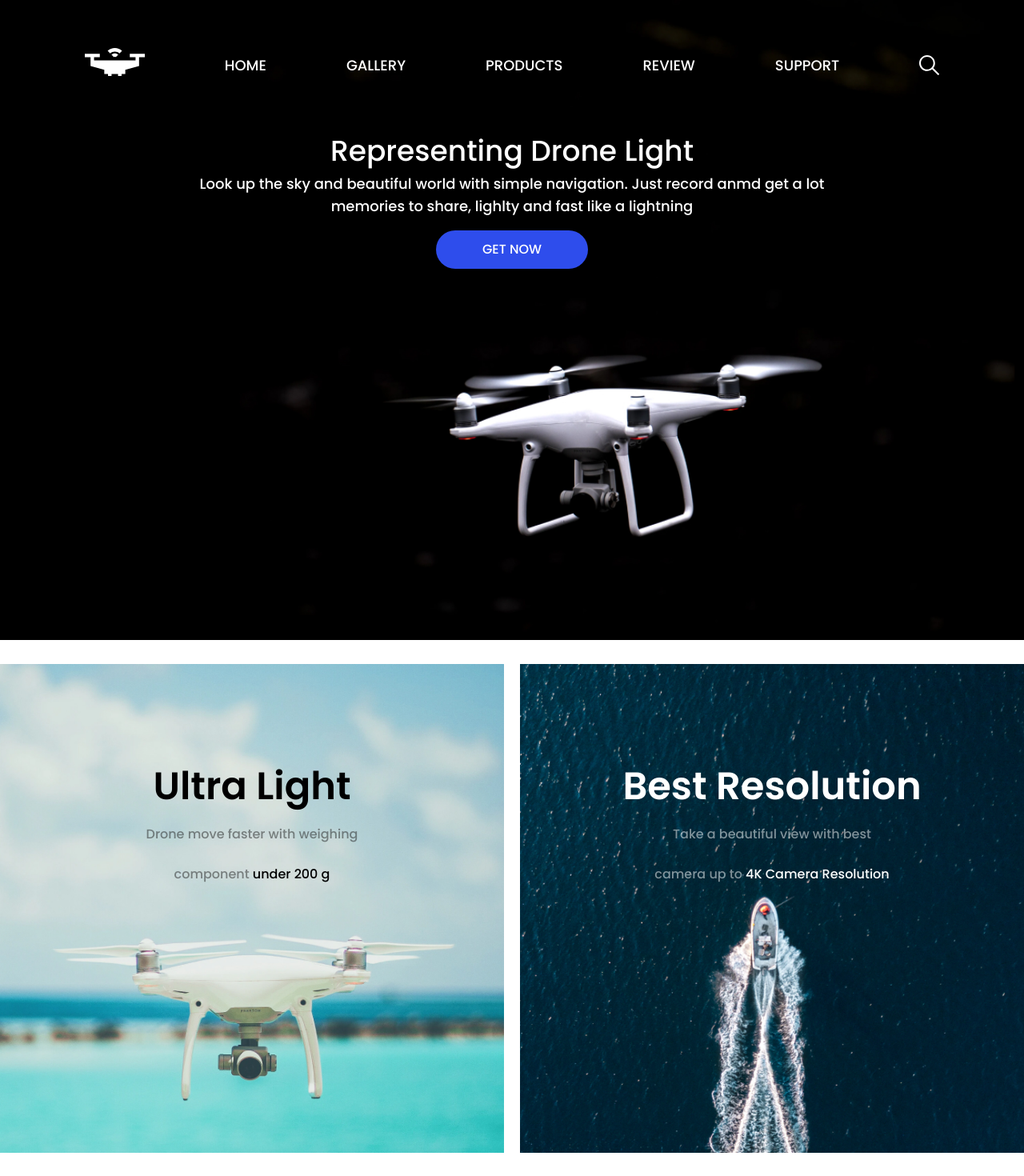
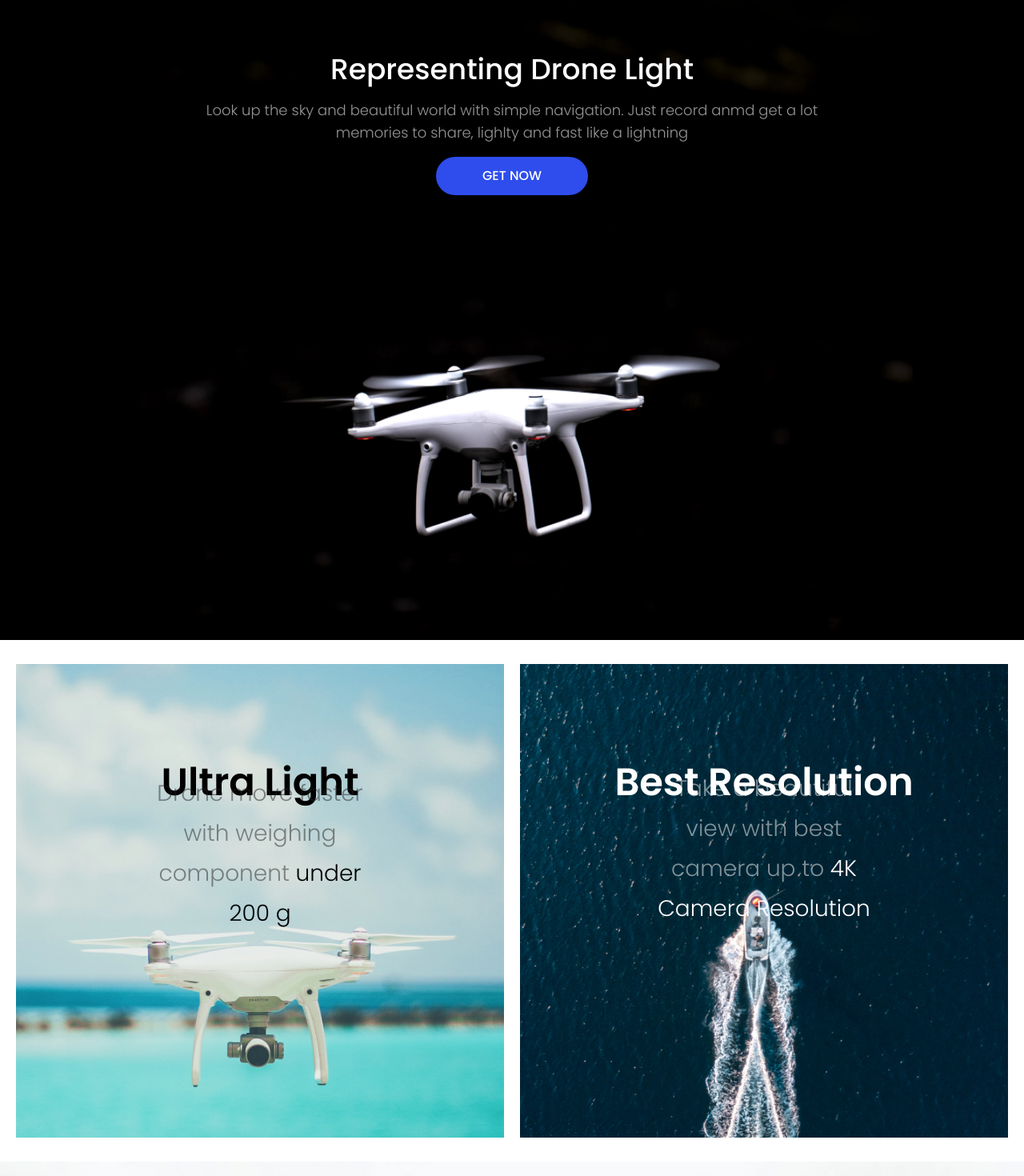
Before and after one commit to rwndy/RevivalTV-Frontend, a Next.js app: page / in a window 1280 px wide. Shown: the top 1470 px of the page at 80% size. Built offline with nearby package versions, Linux system fonts and the light colour scheme.

Commit message:
mobile first design

```diff
--- a/src/components/Hero/index.js
+++ b/src/components/Hero/index.js
@@ -2,17 +2,19 @@ import { NavbarComponent } from ".."
 
 const HeroComponent = () => {
   return (
-    <div className="bg-[url('/assets/images/hero-image.png')] h-screen bg-cover">
-      <NavbarComponent />
+    <div className="bg-[url('/assets/images/hero-image.png')] lg:h-screen md:h-screen xl:h-screen 2xl:h-screen h-screen bg-cover bg-center">
+      {/* <NavbarComponent /> */}
       <div className="container mx-auto">
-        <h1 className="text-white text-center text-[36px] leading-[54px] mt-[60px] font-medium">Representing Drone Light</h1>
-
-        <div className="w-2/3 mx-auto">
-          <p className="text-white text-center text-light-gray-2 text-lg">Look up the  sky and beautiful world with simple navigation. Just record anmd get a lot memories to share, lighlty and fast like a lightning</p>
+        <div className="w-[273px] mx-auto xl:w-full lg:w-full md:w-full mb-13 xl:mb-4 lg:mb-14 md:mb-14">
+          <h1 className="text-white text-center text-[36px] xl:leading-[54px] xl:pt-[60px] pt-[50px] font-medium leading-[51px]">Representing Drone Light</h1>
         </div>
 
-        <div className="container justify-center flex mt-7">
-          <button className="uppercase bg-primary-blue text-white py-5 px-[58px] rounded-L">
+        <div className="md:w-2/3 lg:w-2/3 xl:w-2/3 mx-auto w-3/4 mb-13 md:mb-7 lg:mb-7 xl:mb-7">
+          <p className="text-center xl:text-light-gray-2 text-lg text-gray font-light">Look up the  sky and beautiful world with simple navigation. Just record anmd get a lot memories to share, lighlty and fast like a lightning</p>
+        </div>
+
+        <div className="container justify-center flex">
+          <button className="uppercase bg-primary-blue text-white xl:py-5 xl:px-[58px] rounded-L py-5 px-8">
             Get Now
           </button>
         </div>
--- a/src/components/Navbar/index.js
+++ b/src/components/Navbar/index.js
@@ -12,36 +12,37 @@ const NavbarComponent = () => {
   ]
 
   return (
-    <nav className="container mx-auto">
-      <ul className="pt-[60px] flex gap-[100px] items-center justify-center">
-        <Link href={"/"}>
-          <a>
-            <Image
-              src={'/assets/icons/logo.svg'}
-              alt="logo icon"
-              width={75}
-              height={35}
-            />
-          </a>
-        </Link>
-            {
-              list_navbar.map((list, idx) => (
-                <li key={idx + 1}>
-                  <Link href={list.slug}>
-                    <a className="text-white font-medium text-[18px] leading-[27px] uppercase">{list.name}</a>
-                  </Link>
-                </li>
-              ))
-            }
-          <Image
-            src={'/assets/icons/icon-search.svg'}
-            alt="icon search"
-            width={25}
-            height={25}
-            className="cursor-pointer"
-          />
-      </ul>
-    </nav>
+    <div></div>
+    // <nav className="container mx-auto">
+    //   <ul className="pt-[60px] flex gap-[100px] items-center justify-center">
+    //     <Link href={"/"}>
+    //       <a>
+    //         <Image
+    //           src={'/assets/icons/logo.svg'}
+    //           alt="logo icon"
+    //           width={75}
+    //           height={35}
+    //         />
+    //       </a>
+    //     </Link>
+    //         {
+    //           list_navbar.map((list, idx) => (
+    //             <li key={idx + 1}>
+    //               <Link href={list.slug}>
+    //                 <a className="text-white font-medium text-[18px] leading-[27px] uppercase">{list.name}</a>
+    //               </Link>
+    //             </li>
+    //           ))
+    //         }
+    //       <Image
+    //         src={'/assets/icons/icon-search.svg'}
+    //         alt="icon search"
+    //         width={25}
+    //         height={25}
+    //         className="cursor-pointer"
+    //       />
+    //   </ul>
+    // </nav>
   )
 }
 
--- /dev/null
+++ b/src/components/SectionAboutProduct/index.js
@@ -0,0 +1,51 @@
+import Image from "next/image"
+
+const SectionAboutProduct = () => {
+  return (
+    <div className="bg-cream h-auto">
+      <div className="grid grid-cols-1">
+        <Image
+          src={'/assets/images/benefit_feature_image.png'}
+          alt="benefit_feature_image pict"
+          width={342}
+          height={358}
+          layout="responsive"
+          quality={100}
+        />
+        <div className="container px-[35px]">
+         <h3 className="text-center text-dark-gray font-semibold text-[36px] leading-[54px] mt-8 mb-10">Why Drone Light?</h3>
+         <p className="text-center text-[24px] leading-[44px] font-light">We provide a best self drone easy to use and operate. With auto pilot, the device will take a beautiful view for the best of flying operation.</p>
+
+         <div className="mt-[37px] grid grid-cols-2 gap-[88px]">
+
+           <div>
+             <h4 className="text-center text-[36px] leading-[54px] font-semibold">4K</h4>
+             <p className="text-center text-[20px] font-light">Camera Resolution</p>
+           </div>
+
+           <div>
+             <h4 className="text-center text-[36px] leading-[54px] font-semibold">2 TB</h4>
+             <p className="text-center text-[20px] font-light">Storage Capacity</p>
+           </div>
+
+         </div>
+
+         <div className="grid grid-cols-2 mt-[69px] mb-[48px] gap-[57px]">
+          <div>
+             <h4 className="text-center text-[36px] leading-[54px] font-semibold">60 m/s</h4>
+             <p className="text-center text-[20px] font-light">Super Max Speed</p>
+           </div>
+
+           <div>
+             <h4 className="text-center text-[36px] leading-[54px] font-semibold">30 mins</h4>
+             <p className="text-center text-[20px] font-light">Long Flight Time</p>
+           </div>
+         </div>
+
+        </div>
+      </div>
+    </div>
+  )
+}
+
+export default SectionAboutProduct
--- a/src/components/SectionFeature/index.js
+++ b/src/components/SectionFeature/index.js
@@ -2,8 +2,8 @@ import Image from "next/image"
 
 const SectionFeature = () => {
   return (
-    <div className="mt-14 xl:mx-auto xl:container 2xl:container 2xl:px-[30px] 2xl:mx-auto mb-14">
-      <div className="grid gap-9 grid-cols-2">
+    <div className="lg:mt-14 xl:mt-14 2xl:mt-14 mt-10 xl:mx-auto container px-9 xl:container 2xl:container 2xl:px-[30px] 2xl:mx-auto lg:mb-14 xl:mb-14 mb-[70px]">
+      <div className="grid lg:gap-9 xl:gap-9 2xl:gap-9 gap-10 xl:grid-cols-2 lg:grid-cols-2 2xl:grid-cols-2">
 
         <div className="relative">
           <Image
@@ -13,8 +13,11 @@ const SectionFeature = () => {
             height={660}
             layout="responsive"
           />
-          <h1 className="absolute top-[25%] left-1/2 translate-x-[-50%] translate-y-[-50%] font-semibold text-[48px] leading-[72px] text-black w-full text-center">Ultra Light</h1>
-          <p className="absolute top-[39%] left-1/2 translate-x-[-50%] translate-y-[-50%] text-13 text-light-gray xl:text-center mx-auto leading-[50px] 2xl:w-[42%] 2xl:text-center">Drone move faster with weighing component <span className="text-black">under 200 g </span></p>
+          <h1 className="absolute lg:top-[25%] xl:top-[25%] top-[15%] left-1/2 translate-x-[-50%] translate-y-[-50%] font-semibold xl:text-[48px] lg:text-[48px] text-[36px] lg:leading-[72px] xl:leading-[72px] leading[54px]  text-black text-center">Ultra Light</h1>
+
+          <div>
+          <p className="absolute px-5 lg:top-[39%] xl:top[39%] top-[40%] lg:left-1/2 xl:left-1/2 lg:translate-x-[-50%] xl:translate-x-[-50%] translate-y-[-50%]  lg:text-[28px] xl:text-[28px] text-[24px] text-light-gray xl:text-center mx-auto lg:leading-[50px] xl:leading-[50px] leading-[44.5px] font-light text-center 2xl:w-[42%] 2xl:text-center">Drone move faster with weighing component <span className="text-black">under 200 g </span></p>
+          </div>
         </div>
 
 
@@ -26,8 +29,11 @@ const SectionFeature = () => {
            height={660}
            layout="responsive"
           />
-          <h1 className="absolute top-[25%] left-1/2 translate-x-[-50%] translate-y-[-50%] font-semibold text-[48px] leading-[72px] text-white w-full text-center">Best Resolution</h1>
-          <p className="absolute top-[39%] left-1/2 translate-x-[-50%] translate-y-[-50%] text-13 text-dark-white xl:text-center mx-auto leading-[50px] 2xl:w-[42%] 2xl:text-center">Take a beautiful view with best camera up to <span className="text-white">4K Camera Resolution</span></p>
+          <h1 className="absolute lg:top-[25%] xl:top-[25%] top-[10%] left-1/2 translate-x-[-50%] translate-y-[-50%] font-semibold lg:text-[48px] xl:text-[48px] text-[36px] lg:leading-[72px] xl:leading-[72px] leading[54px] text-white w-full text-center">Best Resolution</h1>
+
+          <div>
+            <p className="absolute px-5 lg:top-[39%] xl:top-[39%] 2xl:top-[39%] top-[35%] lg:left-1/2 xl:left-1/2 lg:translate-x-[-50%] xl:translate-x-[-50%] translate-y-[-50%] lg:text-[28px] xl:text-[28px] text-[24px] text-dark-white xl:text-center lg:leading-[50px] xl:leading-[50px] 2xl:leading-[50px] leading-[44px] 2xl:w-[42%] 2xl:text-center text-center font-light">Take a beautiful view with best camera up to <span className="text-white">4K Camera Resolution</span></p>
+          </div>
         </div>
       </div>
     </div>
--- a/src/components/index.js
+++ b/src/components/index.js
@@ -1,5 +1,6 @@
 import HeroComponent from "./Hero";
 import NavbarComponent from "./Navbar";
 import SectionFeature from "./SectionFeature";
+import SectionAboutProduct from "./SectionAboutProduct";
 
-export { HeroComponent, NavbarComponent, SectionFeature }
+export { HeroComponent, NavbarComponent, SectionFeature, SectionAboutProduct }
--- a/src/pages/index.js
+++ b/src/pages/index.js
@@ -1,5 +1,5 @@
 import Head from 'next/head'
-import { HeroComponent, SectionFeature } from '../components'
+import { HeroComponent, SectionFeature, SectionAboutProduct } from '../components'
 
 
 export default function Home() {
@@ -13,6 +13,7 @@ export default function Home() {
 
       <HeroComponent />
       <SectionFeature />
+      <SectionAboutProduct />
     </>
   )
 }
--- a/tailwind.config.js
+++ b/tailwind.config.js
@@ -25,6 +25,7 @@ module.exports = {
       'dark-gray-2': '#818181',
       'light-gray-2': '#969696',
       'primary-blue': '#2E4DEC',
+      'gray': '#E5E5E5',
     },
     fontFamily: {
       sans: ['Poppins', 'sans-serif'],
```
